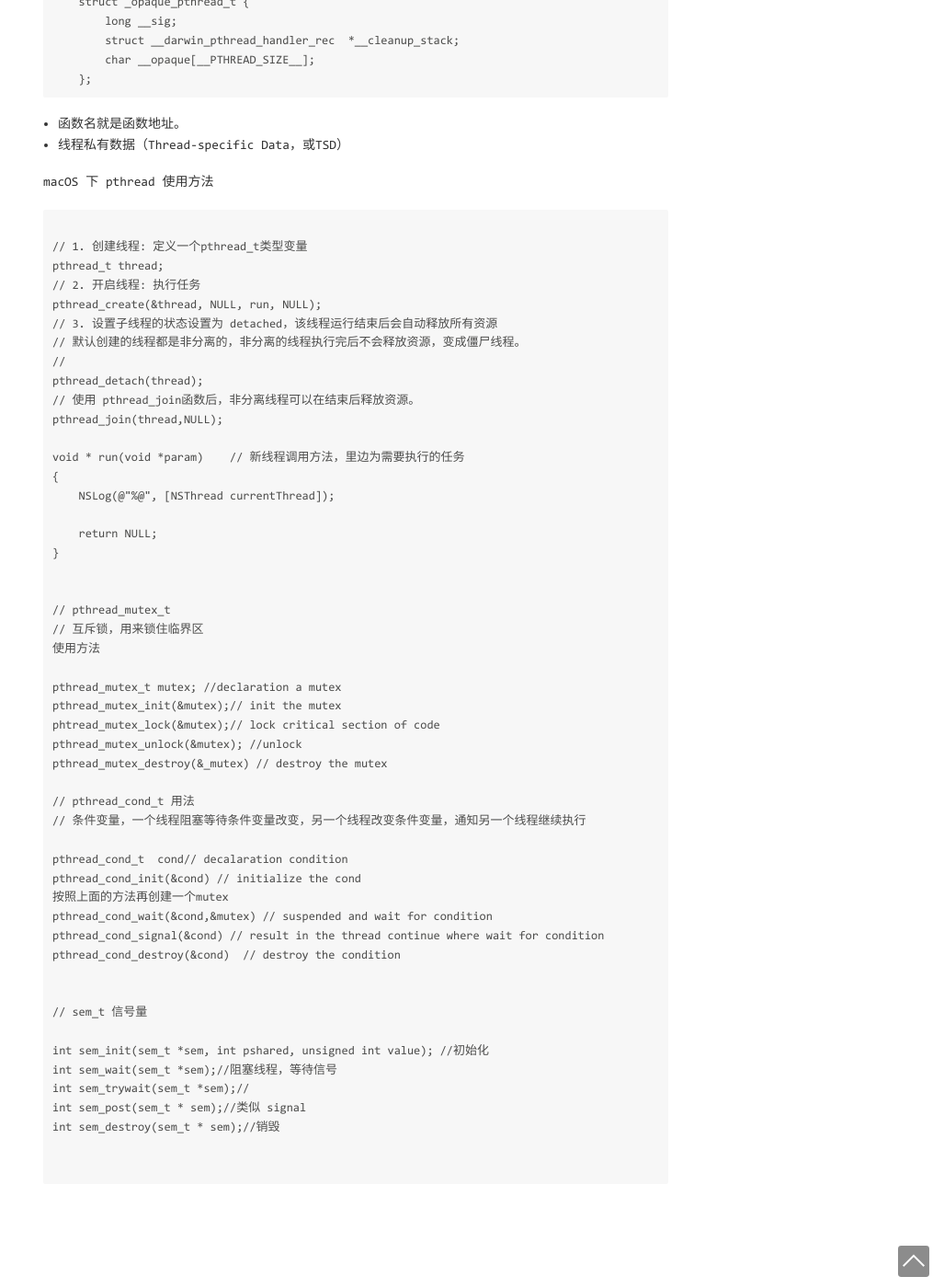
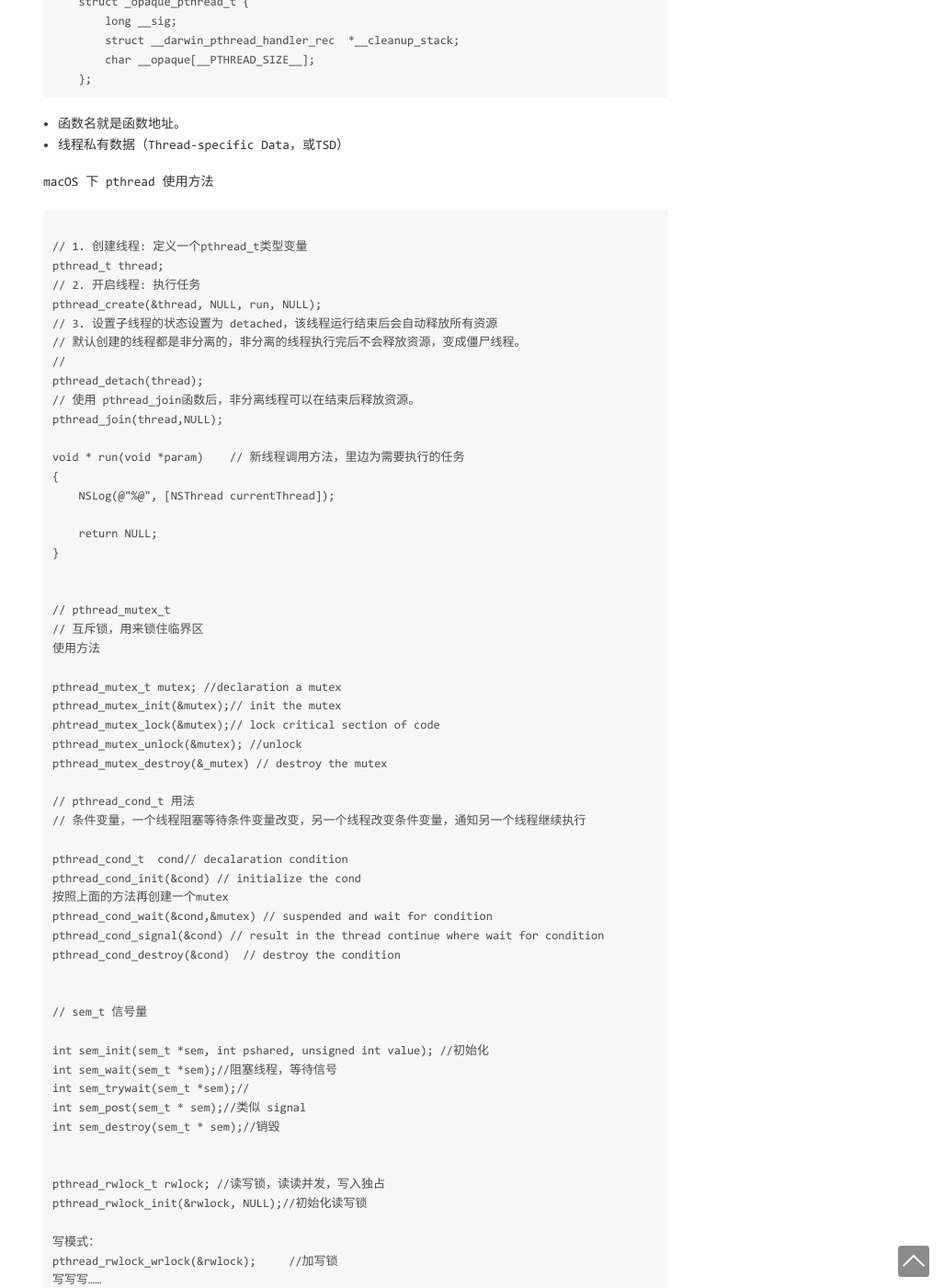
Before and after one commit to delims/delims.github.io, a Jekyll site: the page built from _posts/2020-08-22-pthread.md, in a window 1280 px wide and 1400 px high, scrolled down 244 px. Shown: the whole window at 92% size, without its empty margins (253-1280 px from the left). Built offline with Jekyll 4.4.1, drawn with Linux system fonts in a browser that asks for light colours; some of the changed text lies outside the part shown.

````diff
--- a/_posts/2020-08-22-pthread.md
+++ b/_posts/2020-08-22-pthread.md
@@ -71,4 +71,19 @@ int sem_post(sem_t * sem);//类似 signal
 int sem_destroy(sem_t * sem);//销毁
 
 
+pthread_rwlock_t rwlock; //读写锁，读读并发，写入独占
+pthread_rwlock_init(&rwlock, NULL);//初始化读写锁
+
+写模式：
+pthread_rwlock_wrlock(&rwlock);     //加写锁
+写写写……
+pthread_rwlock_unlock(&rwlock);     //解锁
+
+读模式：
+pthread_rwlock_rdlock(&rwlock);      //加读锁
+读读读……
+pthread_rwlock_unlock(&rwlock);     //解锁
+
+
+
 ```
````
Also changed, not shown: _posts/2020-04-27-iOS绘图相关API.md (added, +5 -0 lines), _posts/2021-04-27-iOS绘图相关api.md (added, +25 -0 lines).
